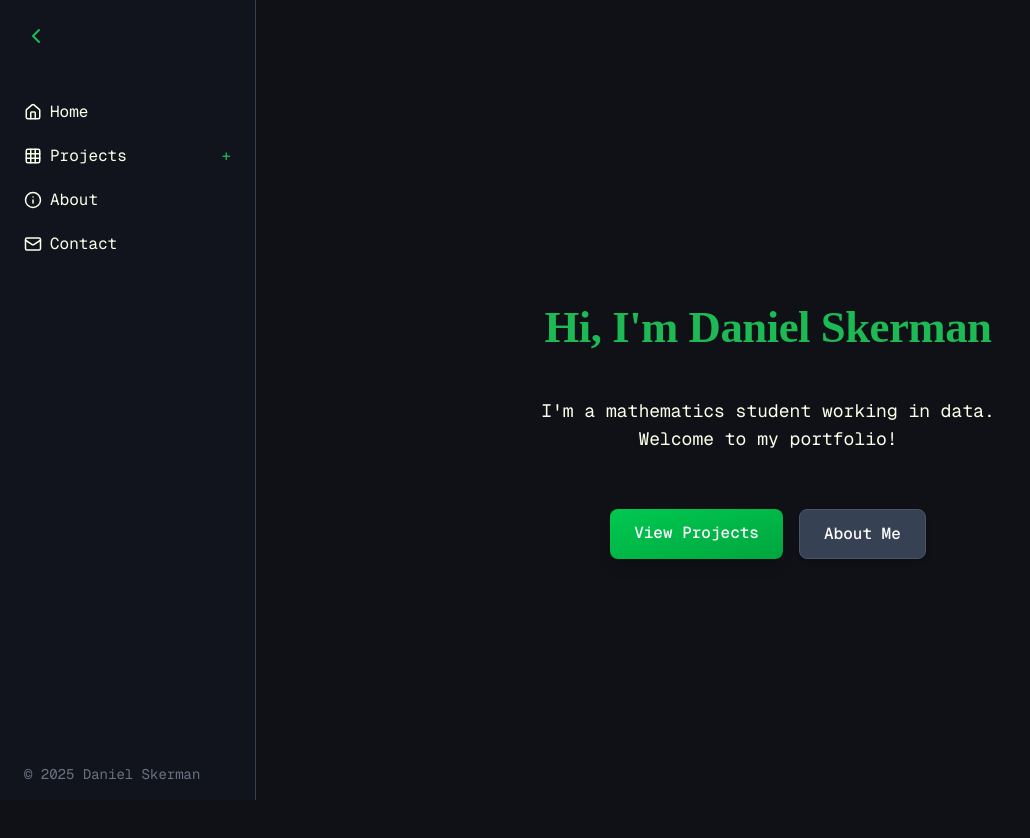
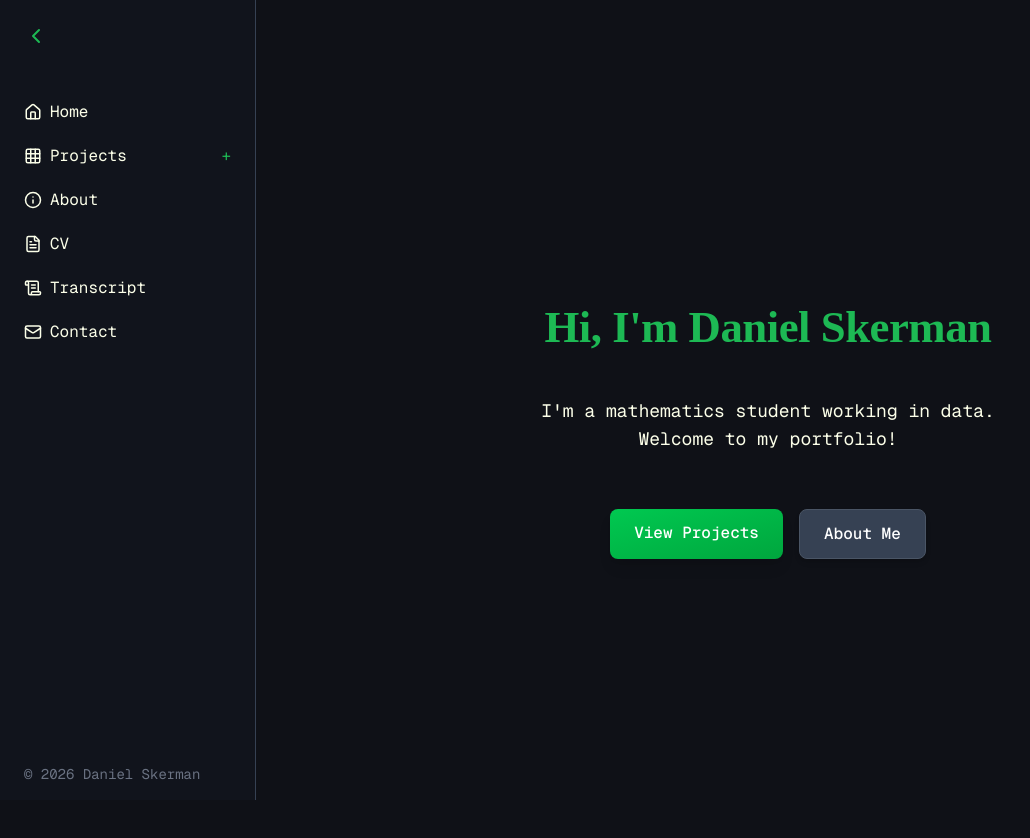
Before and after one commit to skermind/skerman-portfolio, a Next.js app: page / in a window 1280 px wide. Both pictures are taken after a click on the button "Open sidebar". Shown: the top 838 px of the page, without its empty margins (0-1030 px from the left). Built offline with nearby package versions, Linux system fonts and the light colour scheme.

Commit message:
sidebar update to include cv and transctipt

```diff
--- a/components/SidebarLayout.js
+++ b/components/SidebarLayout.js
@@ -1,6 +1,6 @@
 import React, { useState } from "react";
 import { Geist_Mono } from "next/font/google";
-import { ChevronLeft, ChevronRight, Home, Grid, Info, Mail } from "lucide-react";
+import { ChevronLeft, ChevronRight, Home, Grid, Info, Mail, FileText, ScrollText } from "lucide-react";
 
 const geistMono = Geist_Mono({
   variable: "--font-geist-mono",
@@ -15,6 +15,8 @@ export default function SidebarLayout({ children }) {
     { href: "/", label: "Home", icon: <Home size={18} /> },
     { href: "/projects", label: "Projects", icon: <Grid size={18} /> },
     { href: "/about", label: "About", icon: <Info size={18} /> },
+    { href: "/documents/CV_Daniel_Skerman.pdf", label: "CV", icon: <FileText size={18} /> },
+    { href: "/documents/Transcript.pdf", label: "Transcript", icon: <ScrollText size={18} /> },
     { href: "/contact", label: "Contact", icon: <Mail size={18} /> },
   ];
 
@@ -102,7 +104,7 @@ export default function SidebarLayout({ children }) {
         {/* Footer */}
         {sidebarOpen && (
           <div className="mt-auto text-sm text-gray-500 px-2">
-            &copy; 2025 Daniel Skerman
+            &copy; 2026 Daniel Skerman
           </div>
         )}
       </aside>
```
